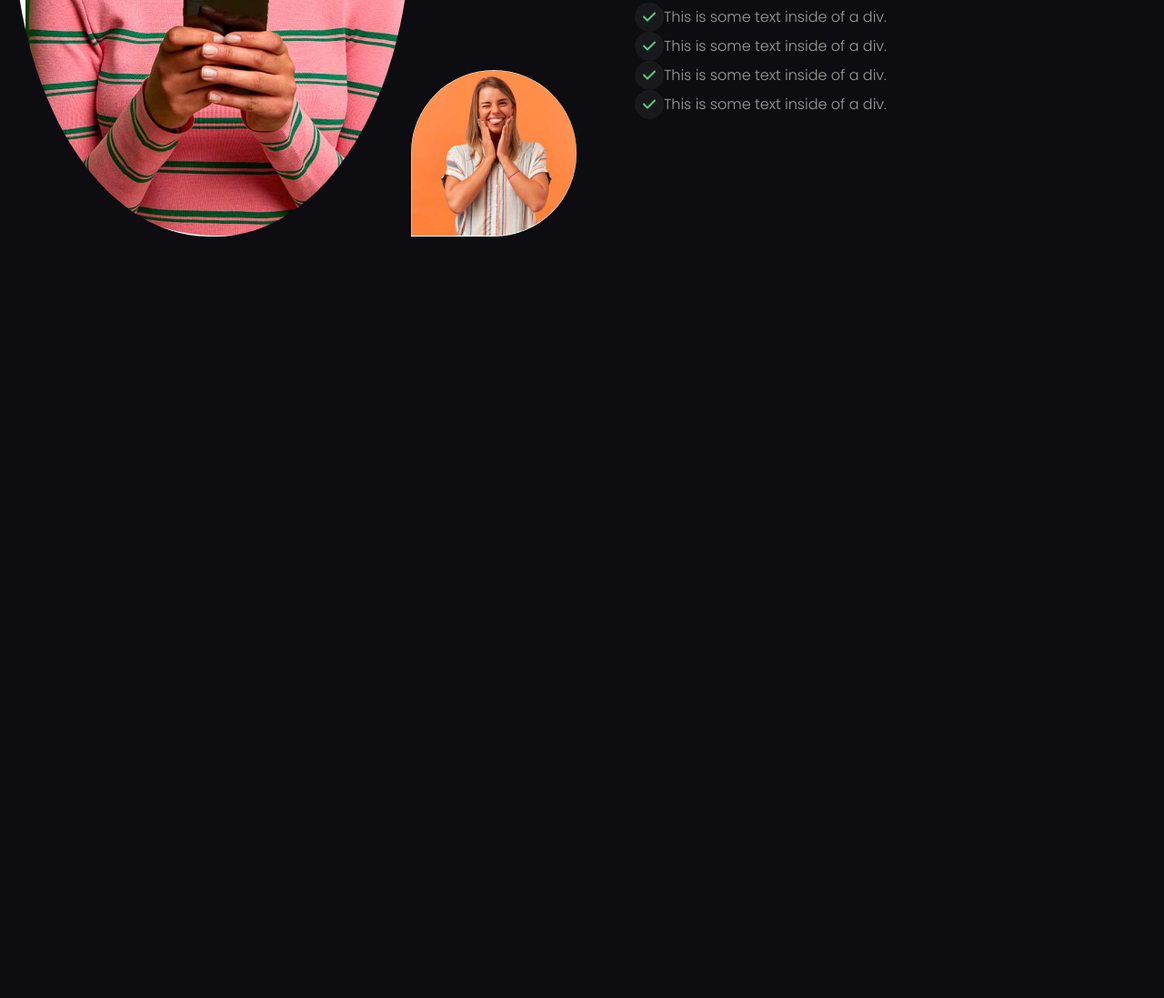
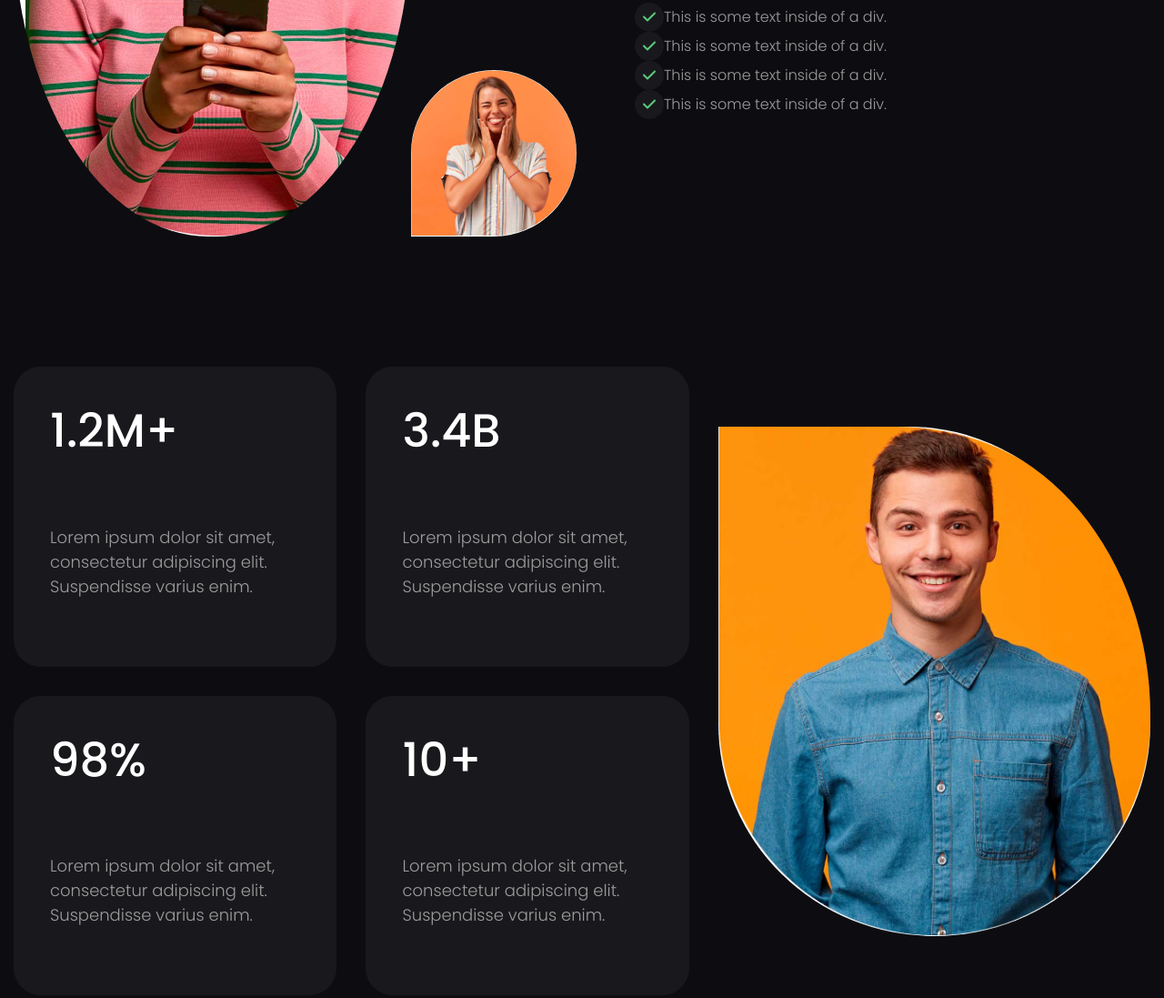
Before and after one commit to AnnPoddubnaya/Growfy, a plain HTML site: page index.html in a window 1280 px wide. Shown: the part 2903-4000 px from the top of the page at 91% size. Before the commit the page ends 3260 px from the top, so only its background shows below. Drawn offline with Linux system fonts and the light colour scheme; files whose address does not match are found by name.

Commit message:
add advantages-block

```diff
--- a/css/style.scss
+++ b/css/style.scss
@@ -648,16 +648,7 @@ main {
     line-height: 120%;
 }
 
-.text {
-    font-size: 18px;
-    line-height: 150%;
-    display: flex;
-    align-items: center;
-    color: #9C9C9C;
-    padding-top: 12px;
-    padding-bottom: 33px;
-
-}
+.text {}
 
 .button {}
 
@@ -710,7 +701,7 @@ main {
         row-gap: 30px;
         align-items: center;
 
-        @media (max-width:1150px) {
+        @media (max-width:1050px) {
             flex-direction: column-reverse;
         }
     }
@@ -770,9 +761,6 @@ main {
     }
 }
 
-.label {}
-
-.title {}
 
 .text {
     padding-top: 40px;
@@ -800,6 +788,90 @@ main {
 }
 
 //===================================//
+.page {
+
+    // .page__advantages
+
+    &__advantages {}
+}
+
+.advantages {
+    padding-top: 46px;
+    padding-bottom: 92px;
+    // .advantages__container
+
+    &__container {
+        display: flex;
+        gap: 32px;
+        align-items: center;
+        justify-content: center;
+
+        @media (max-width:1050px) {
+            flex-direction: column;
+        }
+    }
+
+    // .advantages__contant
+
+    &__contant {
+        flex: 0 1 61%;
+    }
+
+    // .advantages__items
+
+    &__items {
+        display: grid;
+        grid-template-columns: repeat(2, 1fr);
+        grid-template-rows: repeat(2, 1fr);
+        gap: 32px;
+
+        @media (max-width:1050px) {
+            grid-template-columns: repeat(1, 1fr);
+            grid-template-rows: repeat(1, 1fr);
+        }
+    }
+
+    // .advantages__item
+
+    &__item {
+        background: rgba(129, 129, 139, 0.1);
+        border-radius: 30px;
+        padding: 40px;
+    }
+
+    // .advantages__image
+
+    &__image img {
+        border-radius: 0 67% 60% 60% / 0 68% 50% 50%;
+        width: 100%;
+    }
+
+    &__image {
+        flex: 0 1 39%;
+        overflow: hidden;
+    }
+}
+
+.item-advantages {
+
+    // .item-advantages__value
+
+    &__value {
+        font-weight: 500;
+        font-size: 51.2px;
+        line-height: 120%;
+        color: #FFFFFF;
+        margin-bottom: 32px;
+    }
+
+    // .item-advantages__text
+
+    &__text {}
+}
+
+
+
+
 //===================================//
 //===================================//
 // @media (max-width:1199.98px) {
--- a/index.html
+++ b/index.html
@@ -179,6 +179,41 @@
                     </div>
                 </div>
             </section>
+            <section class="page__advantages advantages">
+                <div class="advantages__container">
+                    <div class="advantages__contant">
+                        <div class="advantages__items">
+                            <div class="advantages__item item-advantages">
+                                <div class="item-advantages__value">1.2M+</div>
+                                <div class="item-advantages__text text">Lorem ipsum dolor sit amet, consectetur
+                                    adipiscing
+                                    elit. Suspendisse varius enim.</div>
+                            </div>
+                            <div class="advantages__item item-advantages">
+                                <div class="item-advantages__value">3.4B</div>
+                                <div class="item-advantages__text text">Lorem ipsum dolor sit amet, consectetur
+                                    adipiscing
+                                    elit. Suspendisse varius enim.</div>
+                            </div>
+                            <div class="advantages__item item-advantages">
+                                <div class="item-advantages__value">98%</div>
+                                <div class="item-advantages__text text">Lorem ipsum dolor sit amet, consectetur
+                                    adipiscing
+                                    elit. Suspendisse varius enim.</div>
+                            </div>
+                            <div class="advantages__item item-advantages">
+                                <div class="item-advantages__value">10+</div>
+                                <div class="item-advantages__text text">Lorem ipsum dolor sit amet, consectetur
+                                    adipiscing
+                                    elit. Suspendisse varius enim.</div>
+                            </div>
+                        </div>
+                    </div>
+                    <div class="advantages__image">
+                        <img src="./img/advantages/advantages.jpg" alt="advantages">
+                    </div>
+                </div>
+            </section>
         </main>
         <footer class="footer">
             <div class="footer__container">
```
Also changed, not shown: css/style.css, img/advantages/advantages.jpg (added), 2 other files.
